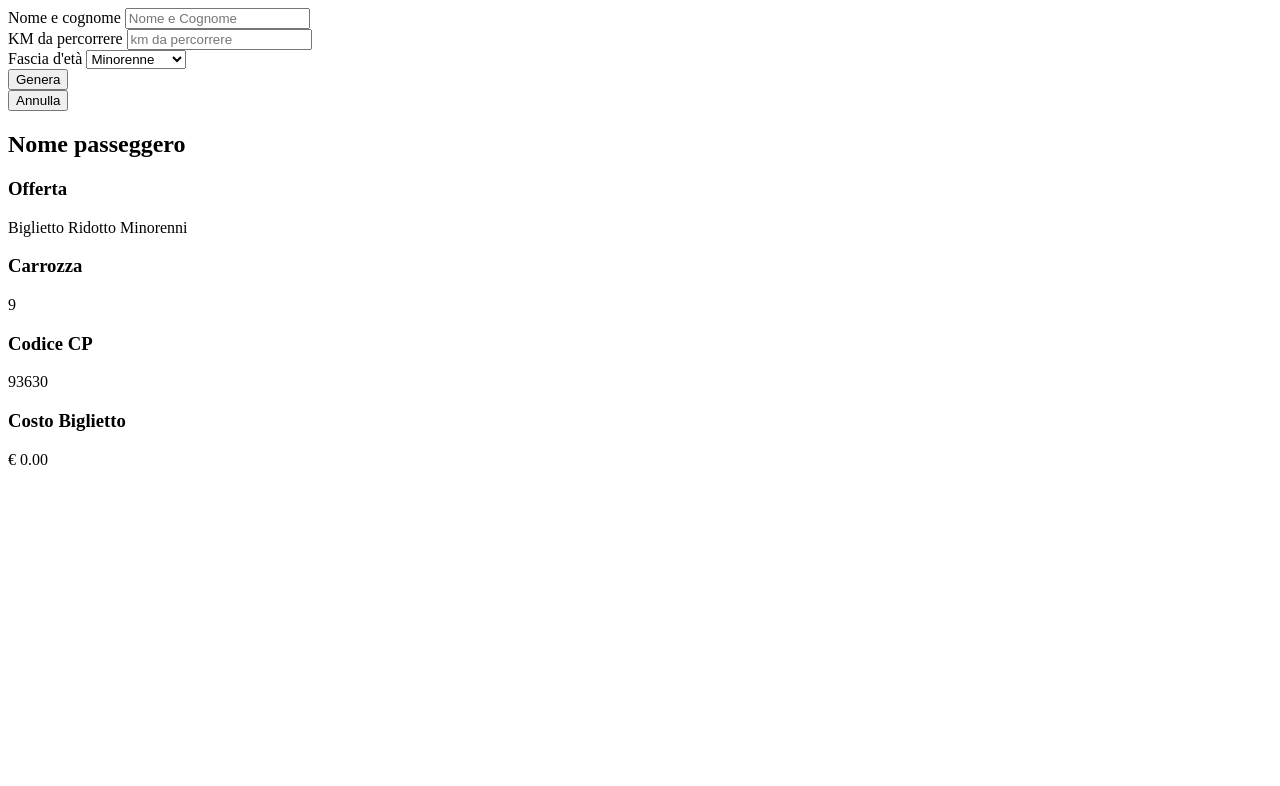
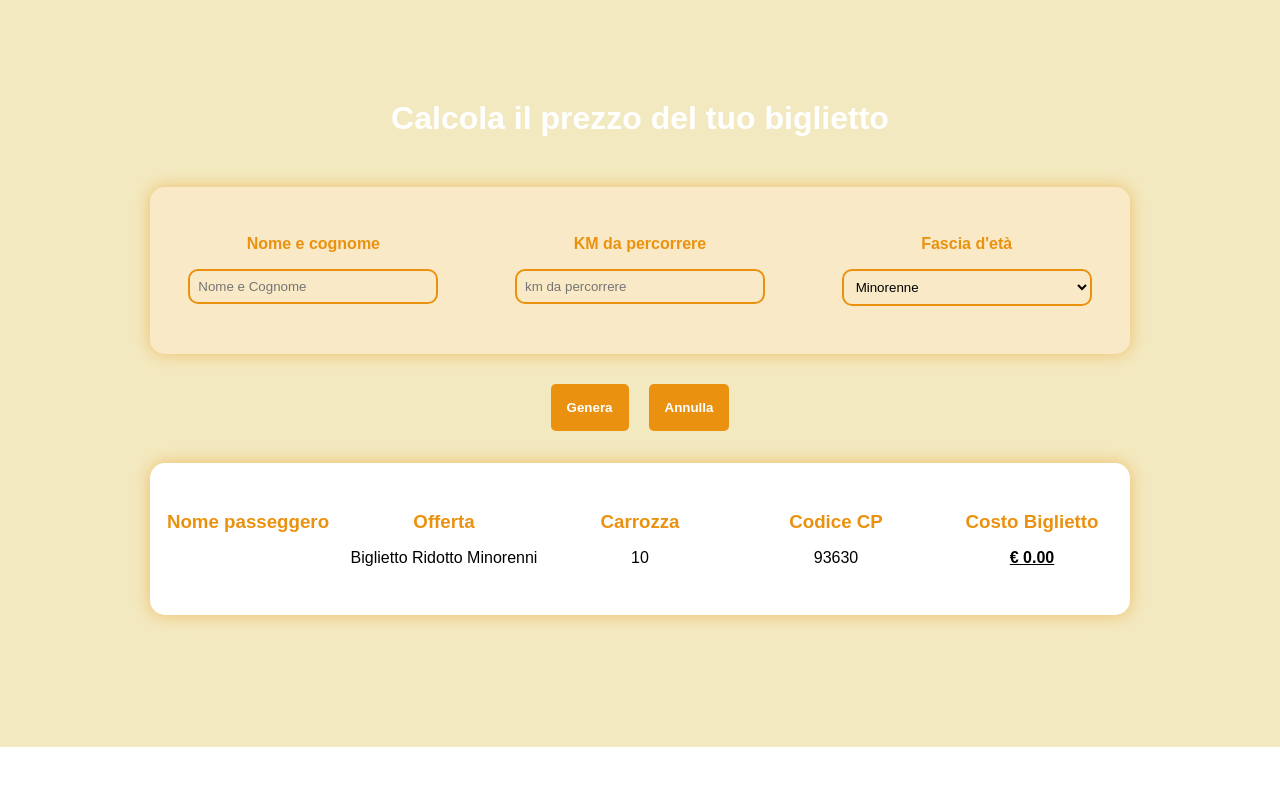
Before and after one commit to Zinni22/js-biglietto-treno-form, a plain HTML site: page index.html in a window 1280 px wide. Both pictures are taken after a click on the button "Genera". Drawn offline with Linux system fonts and the light colour scheme.

Commit message:
Esercizio terminato

```diff
--- a/css/style.css
+++ b/css/style.css
@@ -0,0 +1,91 @@
+*{
+    margin: 0;
+    padding: 0;
+    box-sizing: border-box;
+}
+
+/* GENERALI */
+body{
+    font-family: Arial, Helvetica, sans-serif;
+}
+main{
+    background-color:rgb(243, 233, 192);
+    padding: 100px 150px;
+}
+.flex{
+    display: flex;
+}
+
+/* MAIN */
+h1{
+    text-align: center;
+    margin-bottom: 50px;
+    color: white;
+}
+/* Sezione input */
+.input-section{
+    background-color:rgba(255, 234, 203, 0.571);
+    padding: 3rem 0;
+    border-radius: 15px;
+    box-shadow: 0px 0px 16px 1px rgba(234,146,15,0.44);
+}
+.input-section > div{
+    width: calc(100%/3);
+    text-align: center;
+}
+label{
+    display: block;
+    font-weight: bold;
+    margin-bottom: 1rem;
+    color: rgb(234, 146, 15);
+}
+input, select{
+    width: 250px;
+    border-radius: 10px;
+    border: 2px solid #ea920f;
+    background-color: transparent;
+    padding: 0.5rem;
+}
+
+/* Sezione button */
+.button-section{
+    margin-top: 30px;
+    justify-content: center;
+}
+button{
+    margin: 0 10px;
+    padding: 1rem;
+    border-radius: 5px;
+    border: none;
+    background-color: #ea920f;
+    color: white;
+    font-weight: bold;
+}
+button:hover{
+    cursor: pointer;
+}
+
+/* Sezione biglietto */
+#biglietto{
+    display: none;
+    background-color:white;
+    margin:2rem 0;
+    padding: 3rem 0;
+    border-radius: 15px;
+    box-shadow: 0px 0px 16px 1px rgba(234,146,15,0.44);
+}
+#biglietto div{
+    width: calc(100%/5);
+    text-align: center;
+}
+h3{
+    color: #ea920f;
+    margin-bottom: 1rem;
+}
+#passenger-name{
+    font-weight: bold;
+}
+#price{
+    font-weight: bold;
+    text-decoration: underline;
+}
--- a/index.html
+++ b/index.html
@@ -15,8 +15,11 @@
     <!-- Inizio MAIN -->
     <main>
 
+        <h1>Calcola il prezzo del tuo biglietto</h1>
+
         <!-- Sezione input -->
         <section>
+            <div class="input-section flex">
                 <div>
                     <label for="name-input">
                         Nome e cognome
@@ -44,7 +47,12 @@
                         <option value="Over65">Over 65</option>
                     </select>
                 </div>
+            </div>
+        </section>
 
+        <!-- Sezione button -->
+        <section>
+            <div class="button-section flex">
                 <div>
                     <button id="submit-button">
                         Genera
@@ -56,14 +64,15 @@
                         Annulla
                     </button>
                 </div>
+            </div>
         </section>
 
 
         <!-- Sezione genera biglietto -->
-        <div class="biglietto">
+        <div id="biglietto">
 
             <div>
-                <h2>Nome passeggero</h2>
+                <h3>Nome passeggero</h3>
                 <p id="passenger-name"></p>
             </div>
 
--- a/js/scripts.js
+++ b/js/scripts.js
@@ -1,6 +1,6 @@
 /*
 PRIMA PARTE
-1. Creo costanti per nome, km, età e bottoni
+1. Creo costanti
 2. Creo una funzione al click sul bottone generale
 3. console.log all'interno della funzione per verificare i valori inseriti dall'utente
 4. condizionale:
@@ -27,6 +27,8 @@ const constRandom = Math.random();
 
 submitButton.addEventListener('click',
     function(){
+
+        document.getElementById("biglietto").style.display = 'flex';
 
         console.log('Il nome del passeggero è', nameInput.value);
 
@@ -57,9 +59,27 @@ submitButton.addEventListener('click',
 
         // output
         passengerName.innerHTML = nameInput.value;
-        carrozza.innerHTML = (constRandom * 10).toFixed(0);
+        carrozza.innerHTML = (constRandom * 10 + 1).toFixed(0);
         cpCode.innerHTML = (constRandom * 100000).toFixed(0);
         price.innerHTML = '€ ' + ticketPrice.toFixed(2);
 
     }
 )
+
+deleteButton.addEventListener('click',
+
+    function(){
+
+        document.getElementById("biglietto").style.display = 'none';
+
+        nameInput.value = "";
+        kmInput.value = "";
+        ageSelection.value = "";
+
+        passengerName.innerHTML = "";
+        promotion.innerHTML = "";
+        carrozza.innerHTML = "";
+        cpCode.innerHTML = "";
+        price.innerHTML = "";
+    }
+)
```
Lines whose indentation alone changed are shown as unchanged.
